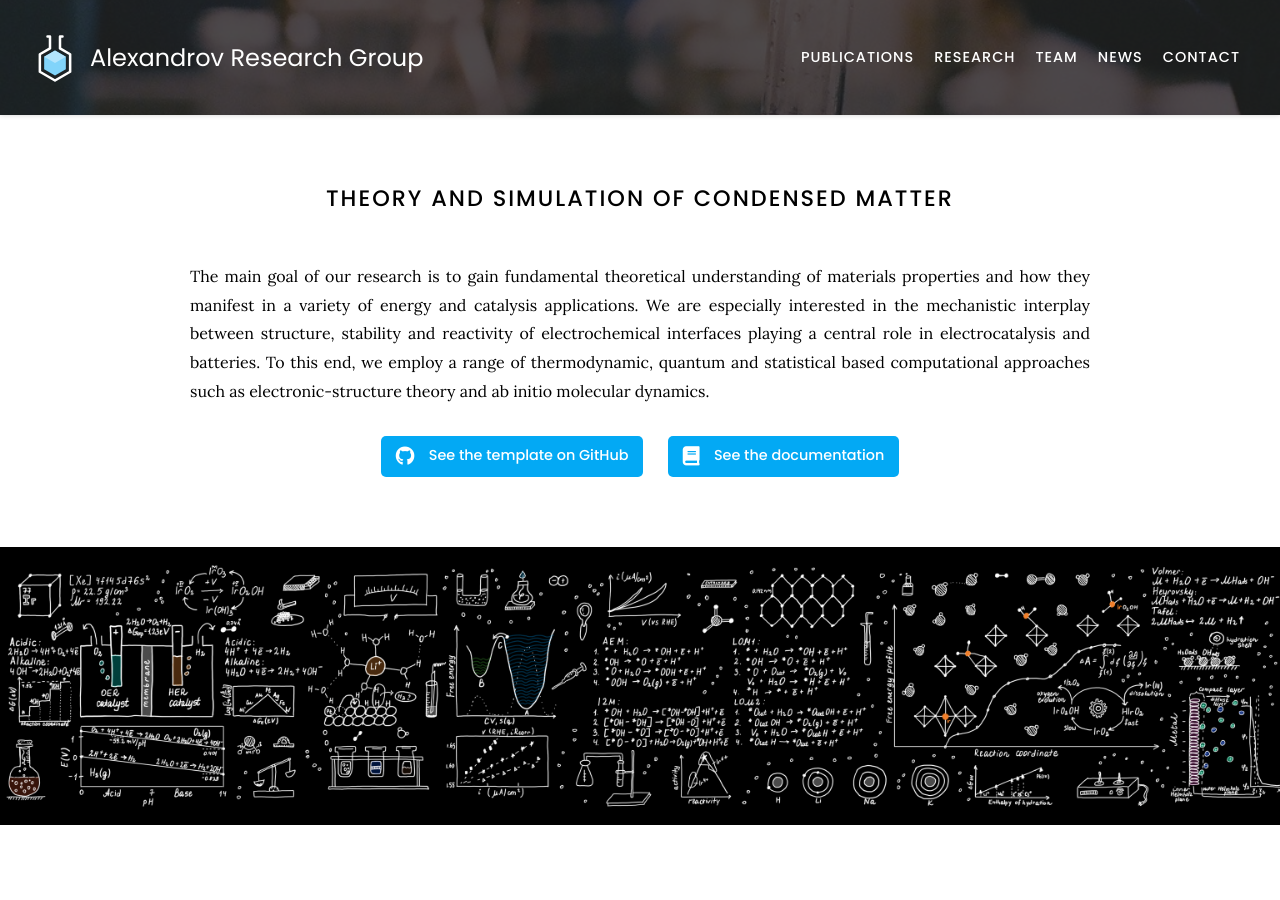
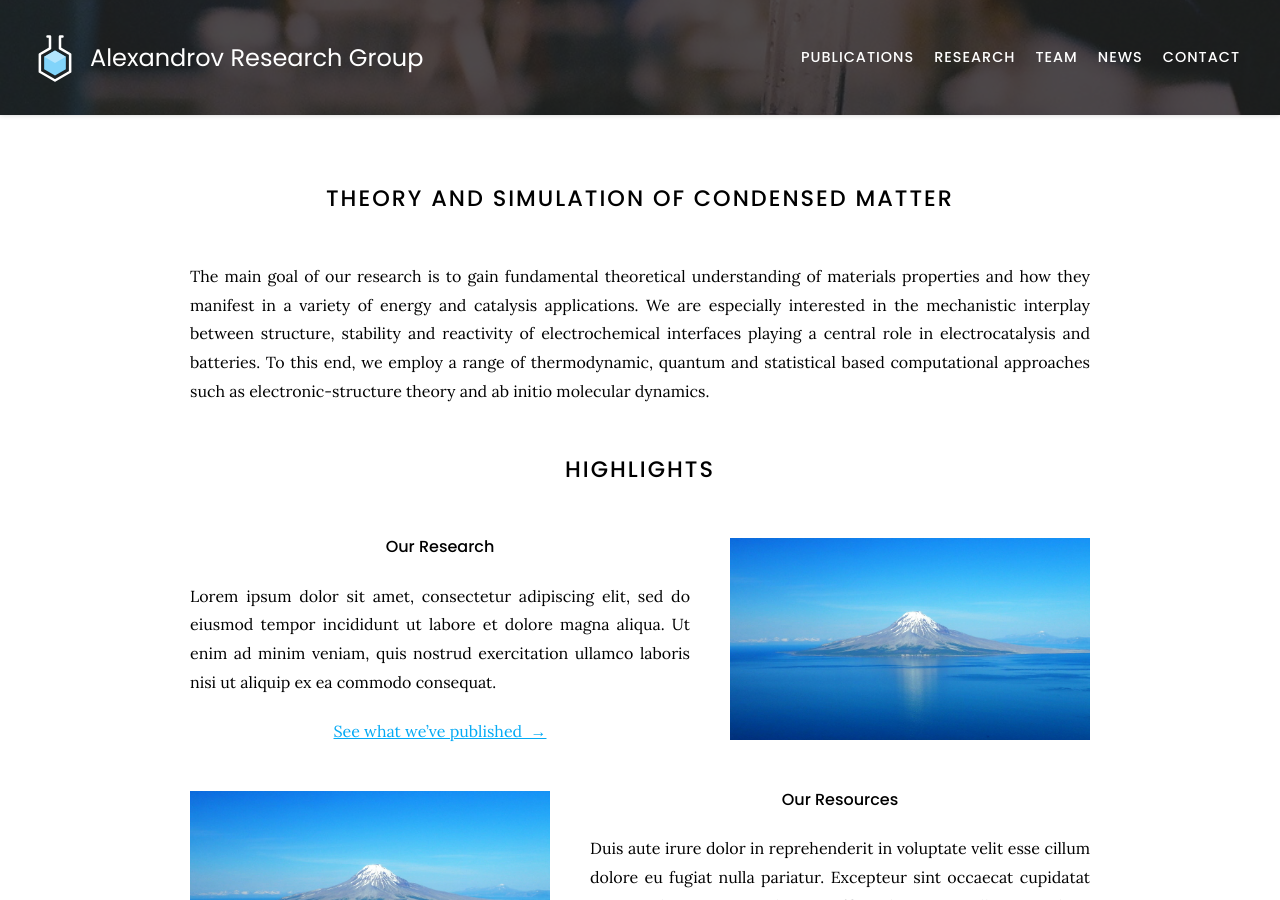
Before and after one commit to valexandrov/webpage, a Jekyll site: the page built from index.md, in a window 1280 px wide and 900 px high. Built offline with Jekyll 4.4.1, drawn with Linux system fonts in a browser that asks for light colours; nearby versions of some CDN libraries.

Commit message:
Update index.md

```diff
--- a/index.md
+++ b/index.md
@@ -6,29 +6,6 @@
 
 The main goal of our research is to gain fundamental theoretical understanding of materials properties and how they manifest in a variety of energy and catalysis applications. We are especially interested in the mechanistic interplay between structure, stability and reactivity of electrochemical interfaces playing a central role in electrocatalysis and batteries. To this end, we employ a range of thermodynamic, quantum and statistical based computational approaches such as electronic-structure theory and ab initio molecular dynamics.
 
-{%
-  include link.html
-  type="github"
-  icon=""
-  text="See the template on GitHub"
-  link="greenelab/lab-website-template"
-  style="button"
-%}
-{%
-  include link.html
-  type="docs"
-  icon=""
-  text="See the documentation"
-  link="https://github.com/greenelab/lab-website-template/wiki"
-  style="button"
-%}
-{:.center}
-
-{% include section.html full=true %}
-
-{% include banner.html image="images/IMG_0024_invert.PNG" %}
-
-{% include section.html %}
 
 # Highlights
 
```
